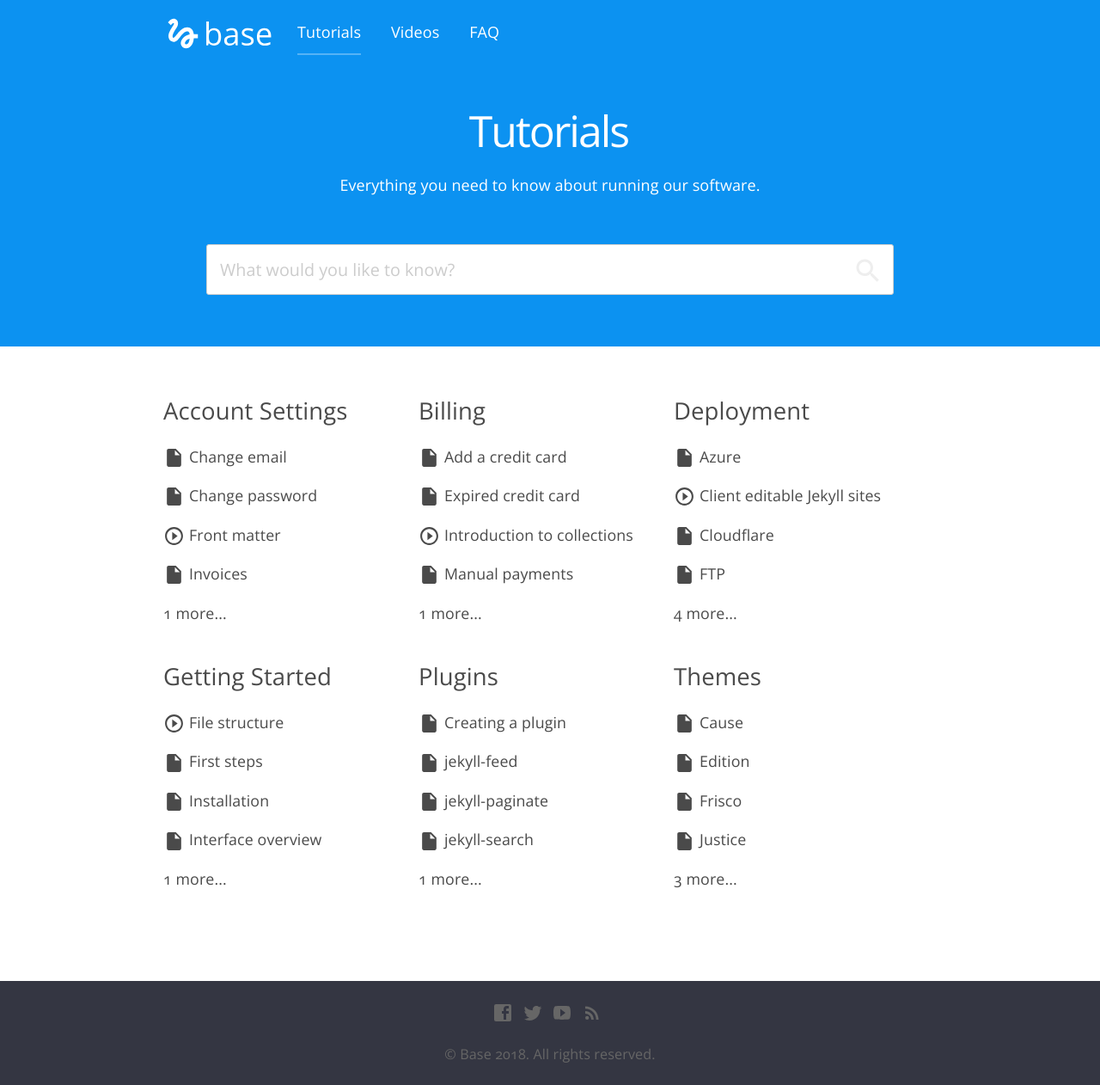
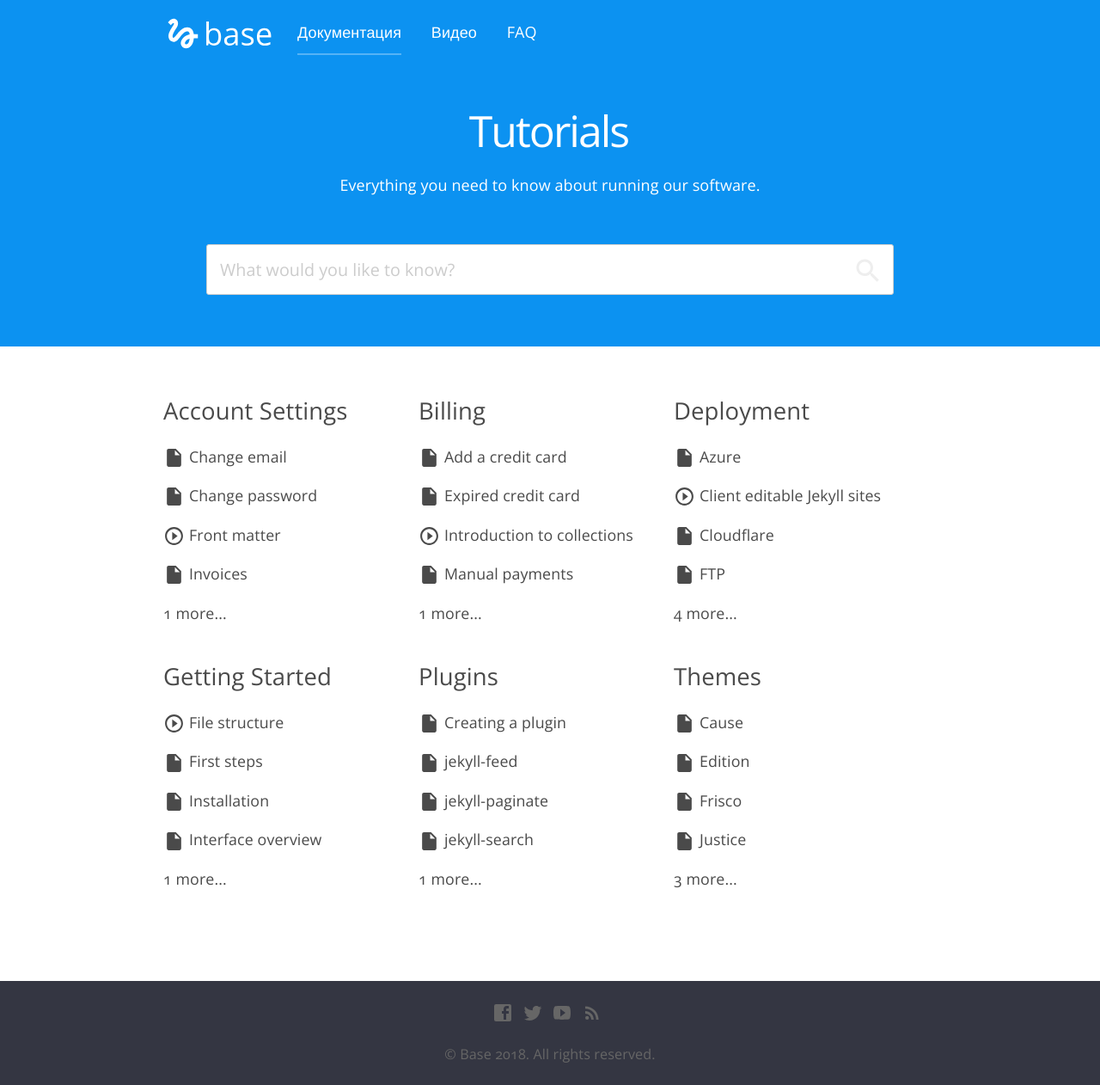
Before and after one commit to 1Cmobile/new-shop, a Jekyll site: the page built from index.html, in a window 1280 px wide. Shown: the whole page at 86% size. Built offline with Jekyll 4.4.1, drawn with Linux system fonts in a browser that asks for light colours; nearby versions of some CDN libraries.

Commit message:
Updated '_data/navigation.yml' via CloudCannon

```diff
--- a/_data/navigation.yml
+++ b/_data/navigation.yml
@@ -1,6 +1,6 @@
-- name: Tutorials
+- name: Документация
   link: /
-- name: Videos
+- name: Видео
   link: /videos/
 - name: FAQ
   link: /faq/
```
